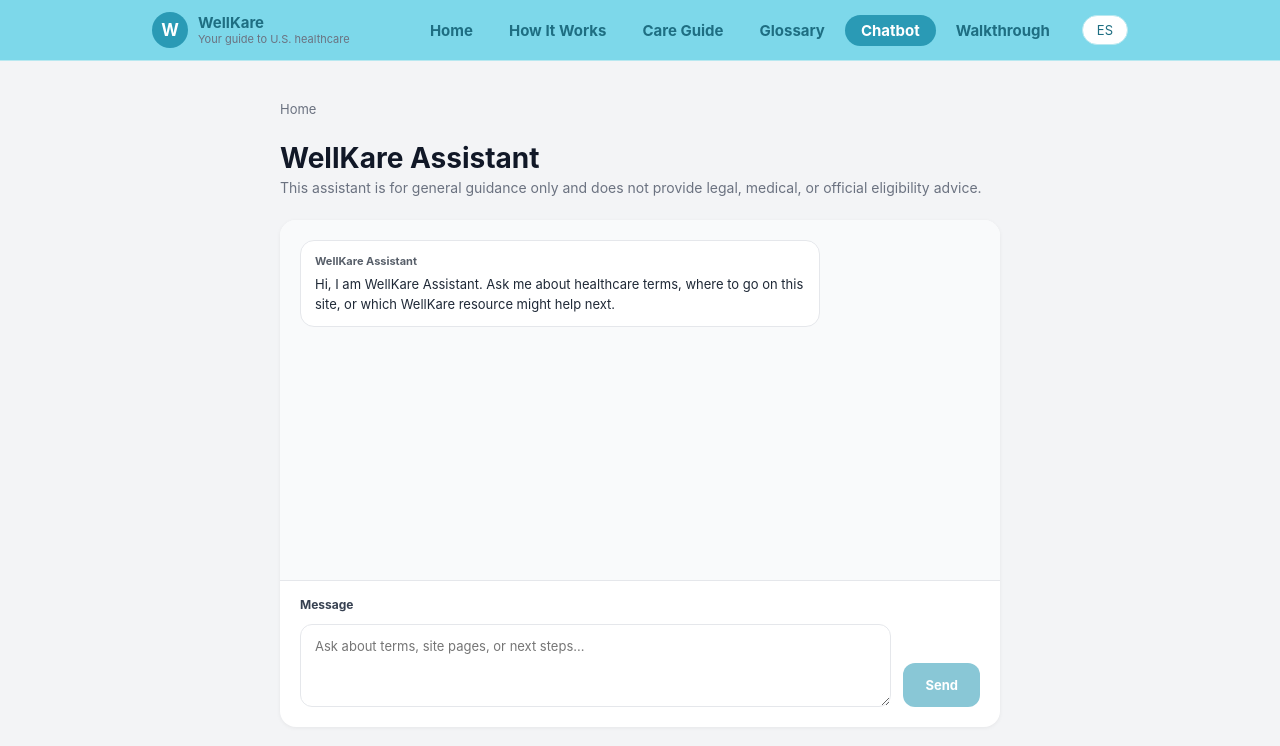
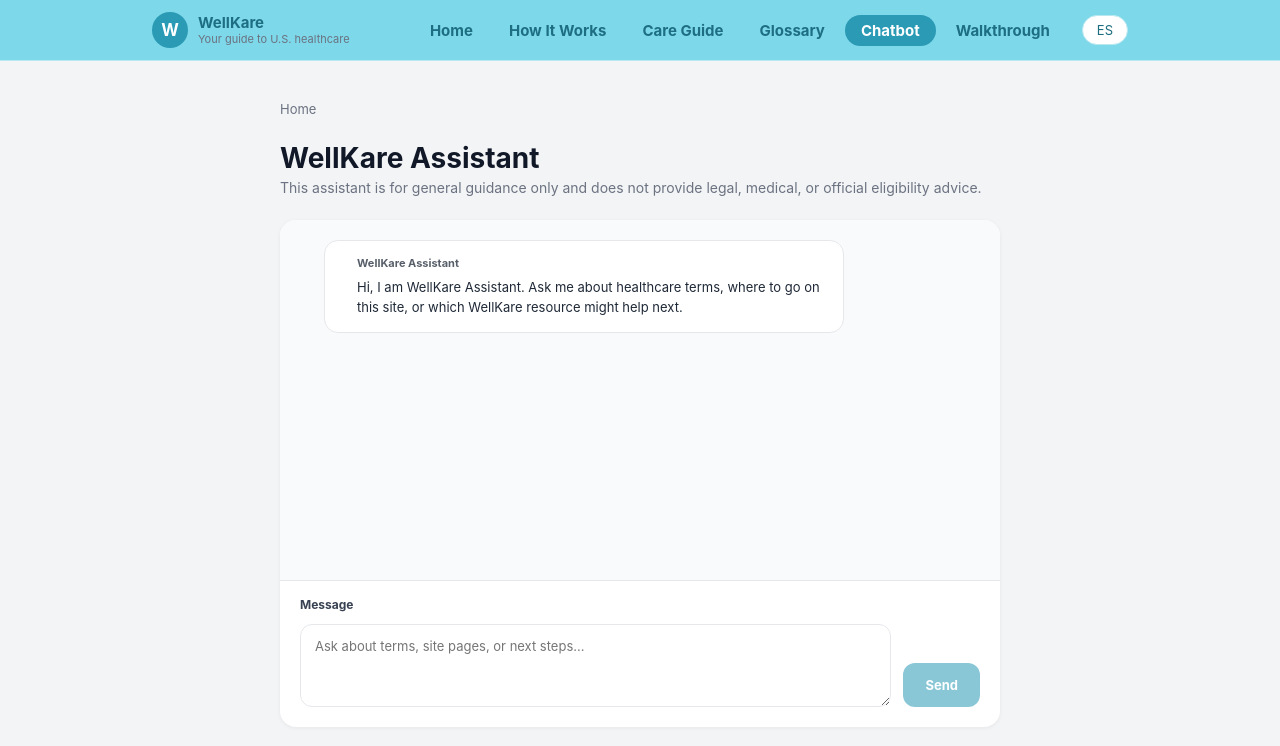
Before and after one commit to klee1569/INFO-Capstone, a Next.js app: page /chatbot in a window 1280 px wide. Shown: the top 746 px of the page. Built offline with nearby package versions, Linux system fonts and the light colour scheme.

Commit message:
added react markdown for chatbot response rendering, edited css styling rules for chatbot messages

```diff
--- a/components/Chatbot.jsx
+++ b/components/Chatbot.jsx
@@ -1,6 +1,7 @@
 "use client";
 
 import { useState } from "react";
+import ReactMarkdown from "react-markdown";
 
 const starterMessages = [
   {
@@ -66,7 +67,7 @@ export default function Chatbot() {
               <span className="chatbot-message-label">
                 {item.role === "user" ? "You" : "WellKare Assistant"}
               </span>
-              <p>{item.content}</p>
+              <ReactMarkdown>{item.content}</ReactMarkdown>
             </div>
           </div>
         ))}
--- a/package.json
+++ b/package.json
@@ -11,6 +11,7 @@
     "next": "^16.2.3",
     "openai": "^6.36.0",
     "react": "^18",
-    "react-dom": "^18"
+    "react-dom": "^18",
+    "react-markdown": "^10.1.0"
   }
 }
--- a/styles/globals.css
+++ b/styles/globals.css
@@ -602,25 +602,31 @@ button {
 
 .chatbot-message-row.assistant {
   justify-content: flex-start;
+  padding-left: 8px;
 }
 
 .chatbot-message {
   max-width: min(82%, 520px);
   border-radius: 14px;
-  padding: 12px 14px;
+  padding: 14px 16px;
   font-size: 13px;
-  line-height: 1.55;
+  line-height: 1.6;
   color: var(--gray-800);
 }
 
 .chatbot-message.user {
   background: var(--teal-primary);
   color: var(--white);
+  margin-right: 1rem;
+  /* padding-left: 2rem; */
 }
 
 .chatbot-message.assistant {
   background: var(--white);
   border: 1px solid var(--gray-200);
+  margin-left: 1rem;
+  padding-left: 2rem;
+  /* padding-right: 2rem; */
 }
 
 .chatbot-message-label {
```
Also changed, not shown: 1 other file (tests, documents, lock files or other folders).
